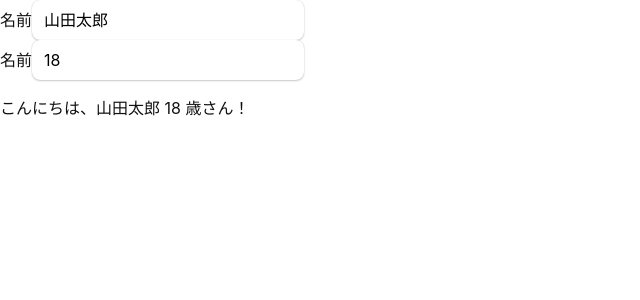
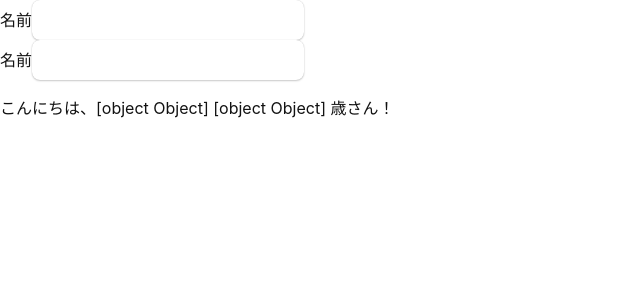
Before and after one commit to MofuMofu2/react-sandbox, a React (Create React App) app: page / in a window 1280 px wide. Shown: the top 300 px of the page, without its empty margins (0-640 px from the left). Built offline with nearby package versions, Linux system fonts and the light colour scheme.

Commit message:
feature: #52 useRefを使った例にしてみる
フォーム入力しても参照が取れない

```diff
--- /dev/null
+++ b/src/component/Form/StateFormUC.tsx
@@ -0,0 +1,23 @@
+import React, { useRef } from "react";
+
+export default function StateFormUC() {
+  const name = useRef(null);
+  const age = useRef(null);
+
+  return (
+    <form>
+      <div>
+        <label htmlFor="name">名前</label>
+        <input id="name" name="name" type="text" ref={name} />
+      </div>
+      <div>
+        <label htmlFor="age">名前</label>
+        <input id="age" name="age" type="text" ref={age} />
+      </div>
+      <p>
+        こんにちは、{name !== null ? `${name}` : `名前を入力してください`}{" "}
+        {`${age} 歳`}さん！
+      </p>
+    </form>
+  );
+}
--- a/src/index.tsx
+++ b/src/index.tsx
@@ -2,7 +2,7 @@ import React from "react";
 import ReactDOM from "react-dom/client";
 import "./index.css";
 import reportWebVitals from "./reportWebVitals";
-import StateForm from "./component/Form/StateForm";
+import StateFormUC from "./component/Form/StateFormUC";
 
 if (process.env.NODE_ENV === "development") {
   void import("./mocks/browser").then(({ worker }) => {
@@ -14,7 +14,7 @@ const root = ReactDOM.createRoot(
   document.getElementById("root") as HTMLElement
 );
 
-root.render(<StateForm />);
+root.render(<StateFormUC />);
 
 // If you want to start measuring performance in your app, pass a function
 // to log results (for example: reportWebVitals(console.log))
```
